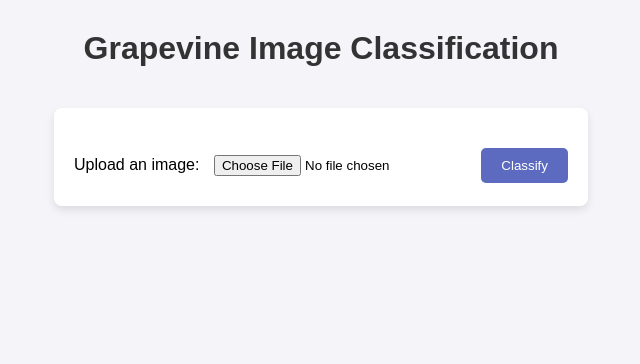
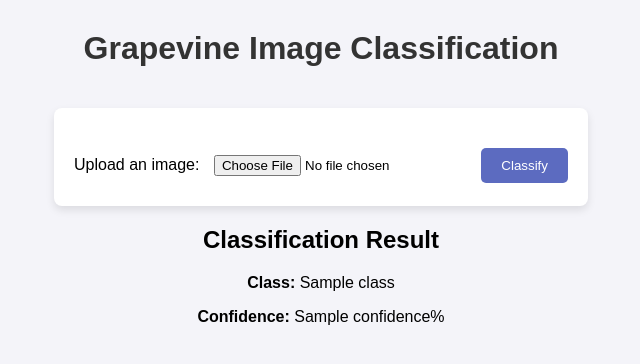
Before and after one commit to MJEnriquezBSIT-2B/Grapevine-classification, a Flask app: template templates/index.html in a window 1280 px wide. Shown: the top 364 px of the page, without its empty margins (319-959 px from the left). Run offline with Flask 3, Linux system fonts and the light colour scheme; the template is opened without the code that fills it: most values are stand-ins (such as "Sample title", 1, 10 or a date in 2020).

Commit message:
Update index.html

```diff
--- a/templates/index.html
+++ b/templates/index.html
@@ -8,11 +8,18 @@
 </head>
 <body>
     <h1>Grapevine Image Classification</h1>
+
     <form action="/classify" method="POST" enctype="multipart/form-data">
         <label for="image">Upload an image:</label>
         <input type="file" name="image" accept="image/*" required>
         <button type="submit">Classify</button>
     </form>
+
+    {% if classification_result %}
+        <h2>Classification Result</h2>
+        <p><strong>Class: </strong>{{ classification_result['class'] }}</p>
+        <p><strong>Confidence: </strong>{{ classification_result['confidence'] }}%</p>
+    {% endif %}
 
     {% with messages = get_flashed_messages(with_categories=true) %}
     {% if messages %}
```
